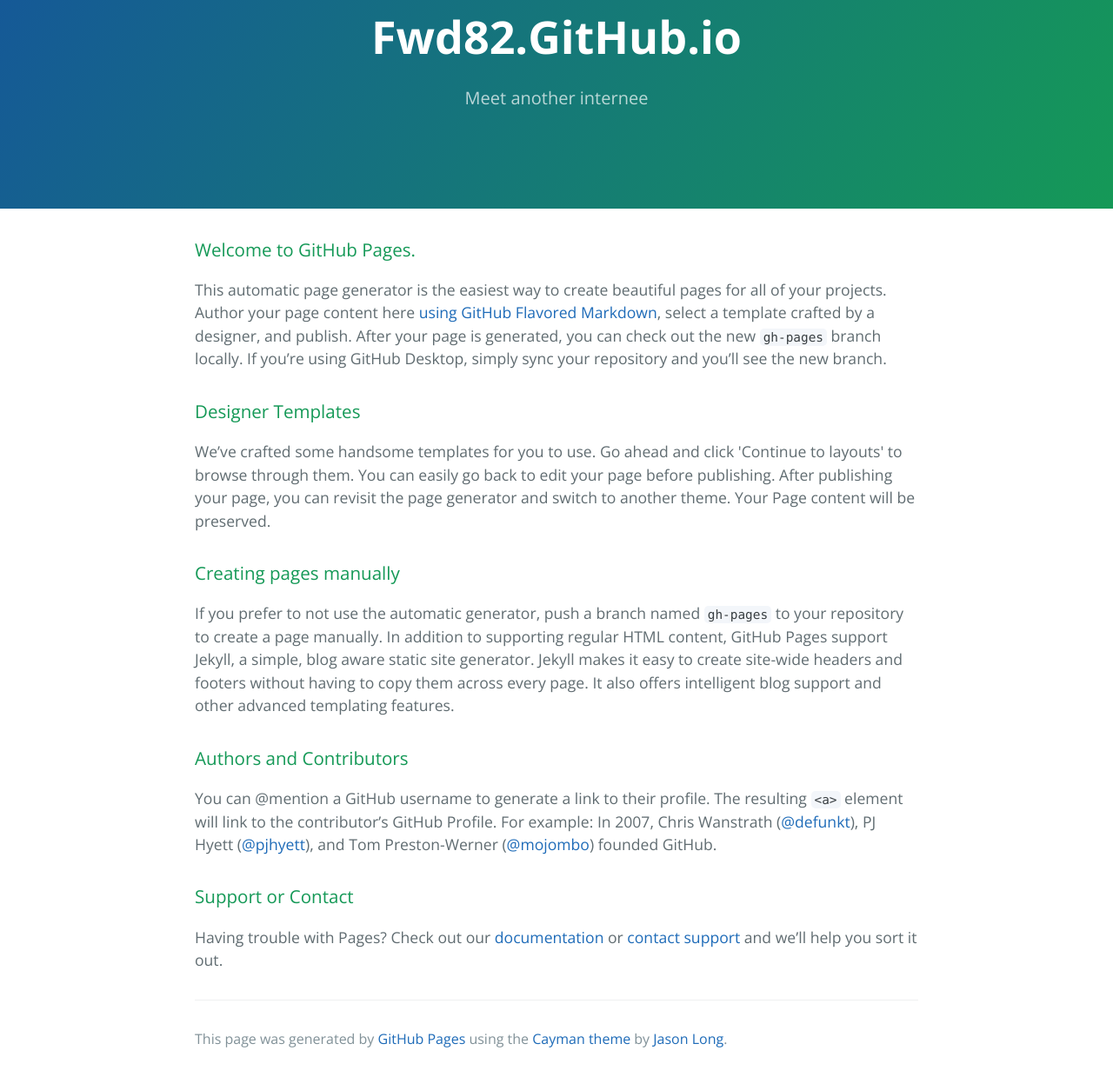
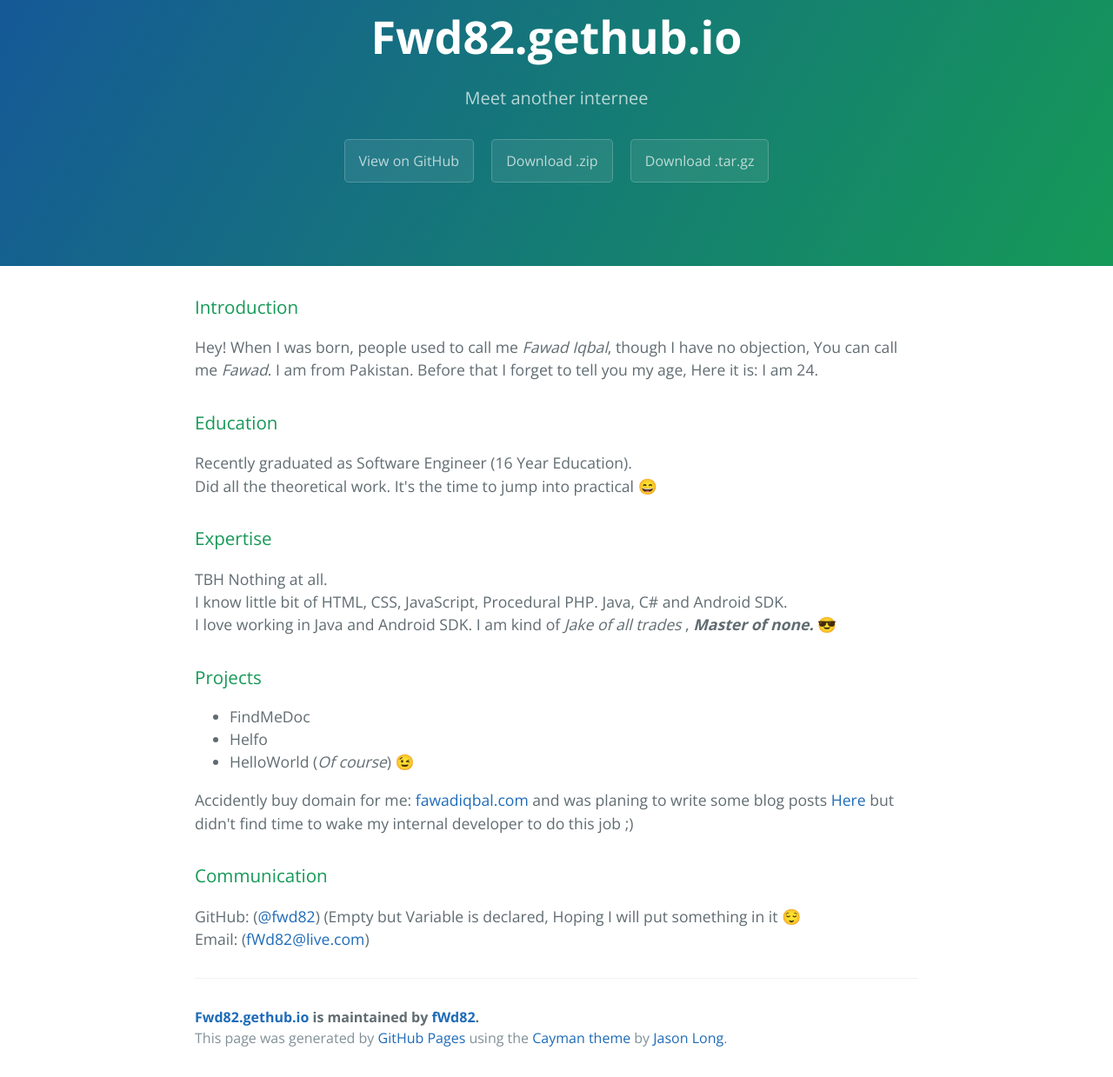
Before and after one commit to fWd82/fwd82.github.io, a plain HTML site: page index.html in a window 1280 px wide. Shown: the part 77-1316 px from the top of the page at 87% size. Drawn offline with nearby package versions, Linux system fonts and the light colour scheme.

Commit message:
Add files via upload

```diff
--- a/index.html
+++ b/index.html
@@ -2,7 +2,7 @@
 <html lang="en-us">
   <head>
     <meta charset="UTF-8">
-    <title>Fwd82.GitHub.io by fWd82</title>
+    <title>Fwd82.gethub.io by fWd82</title>
     <meta name="viewport" content="width=device-width, initial-scale=1">
     <link rel="stylesheet" type="text/css" href="stylesheets/normalize.css" media="screen">
     <link href='https://fonts.googleapis.com/css?family=Open+Sans:400,700' rel='stylesheet' type='text/css'>
@@ -11,37 +11,53 @@
   </head>
   <body>
     <section class="page-header">
-      <h1 class="project-name">Fwd82.GitHub.io</h1>
+      <h1 class="project-name">Fwd82.gethub.io</h1>
       <h2 class="project-tagline">Meet another internee</h2>
+      <a href="https://github.com/fWd82/fwd82.gethub.io" class="btn">View on GitHub</a>
+      <a href="https://github.com/fWd82/fwd82.gethub.io/zipball/master" class="btn">Download .zip</a>
+      <a href="https://github.com/fWd82/fwd82.gethub.io/tarball/master" class="btn">Download .tar.gz</a>
     </section>
 
     <section class="main-content">
       <h3>
-<a id="welcome-to-github-pages" class="anchor" href="#welcome-to-github-pages" aria-hidden="true"><span aria-hidden="true" class="octicon octicon-link"></span></a>Welcome to GitHub Pages.</h3>
+<a id="introduction" class="anchor" href="#introduction" aria-hidden="true"><span aria-hidden="true" class="octicon octicon-link"></span></a>Introduction</h3>
 
-<p>This automatic page generator is the easiest way to create beautiful pages for all of your projects. Author your page content here <a href="https://guides.github.com/features/mastering-markdown/">using GitHub Flavored Markdown</a>, select a template crafted by a designer, and publish. After your page is generated, you can check out the new <code>gh-pages</code> branch locally. If you’re using GitHub Desktop, simply sync your repository and you’ll see the new branch.</p>
+<p>Hey! When I was born, people used to call me <em>Fawad Iqbal</em>, though I have no objection, You can call me <em>Fawad</em>. I am from Pakistan. Before that I forget to tell you my age, Here it is: I am 24.</p>
 
 <h3>
-<a id="designer-templates" class="anchor" href="#designer-templates" aria-hidden="true"><span aria-hidden="true" class="octicon octicon-link"></span></a>Designer Templates</h3>
+<a id="education" class="anchor" href="#education" aria-hidden="true"><span aria-hidden="true" class="octicon octicon-link"></span></a>Education</h3>
 
-<p>We’ve crafted some handsome templates for you to use. Go ahead and click 'Continue to layouts' to browse through them. You can easily go back to edit your page before publishing. After publishing your page, you can revisit the page generator and switch to another theme. Your Page content will be preserved.</p>
+<p>Recently graduated as Software Engineer (16 Year Education). <br>
+Did all the theoretical work. It's the time to jump into practical <g-emoji alias="smile" fallback-src="https://assets-cdn.github.com/images/icons/emoji/unicode/1f604.png" ios-version="6.0">😄</g-emoji> </p>
 
 <h3>
-<a id="creating-pages-manually" class="anchor" href="#creating-pages-manually" aria-hidden="true"><span aria-hidden="true" class="octicon octicon-link"></span></a>Creating pages manually</h3>
+<a id="expertise" class="anchor" href="#expertise" aria-hidden="true"><span aria-hidden="true" class="octicon octicon-link"></span></a>Expertise</h3>
 
-<p>If you prefer to not use the automatic generator, push a branch named <code>gh-pages</code> to your repository to create a page manually. In addition to supporting regular HTML content, GitHub Pages support Jekyll, a simple, blog aware static site generator. Jekyll makes it easy to create site-wide headers and footers without having to copy them across every page. It also offers intelligent blog support and other advanced templating features.</p>
+<p>TBH Nothing at all. <br>
+I know little bit of HTML, CSS, JavaScript, Procedural PHP. Java, C# and Android SDK. <br>
+I love working in Java and Android SDK.
+I am kind of <em>Jake of all trades</em> , <strong><em>Master of none.</em></strong>  <g-emoji alias="sunglasses" fallback-src="https://assets-cdn.github.com/images/icons/emoji/unicode/1f60e.png" ios-version="6.0">😎</g-emoji></p>
 
 <h3>
-<a id="authors-and-contributors" class="anchor" href="#authors-and-contributors" aria-hidden="true"><span aria-hidden="true" class="octicon octicon-link"></span></a>Authors and Contributors</h3>
+<a id="projects" class="anchor" href="#projects" aria-hidden="true"><span aria-hidden="true" class="octicon octicon-link"></span></a>Projects</h3>
 
-<p>You can @mention a GitHub username to generate a link to their profile. The resulting <code>&lt;a&gt;</code> element will link to the contributor’s GitHub Profile. For example: In 2007, Chris Wanstrath (<a href="https://github.com/defunkt" class="user-mention">@defunkt</a>), PJ Hyett (<a href="https://github.com/pjhyett" class="user-mention">@pjhyett</a>), and Tom Preston-Werner (<a href="https://github.com/mojombo" class="user-mention">@mojombo</a>) founded GitHub.</p>
+<ul>
+<li>FindMeDoc</li>
+<li>Helfo</li>
+<li>HelloWorld (<em>Of course</em>) <g-emoji alias="wink" fallback-src="https://assets-cdn.github.com/images/icons/emoji/unicode/1f609.png" ios-version="6.0">😉</g-emoji>
+</li>
+</ul>
+
+<p>Accidently buy domain for me: <a href="https://www.fawadiqbal.com/">fawadiqbal.com</a> and was planing to write some blog posts <a href="http://www.blog.fawadiqbal.com/">Here</a> but didn't find time to wake my internal developer to do this job ;) </p>
 
 <h3>
-<a id="support-or-contact" class="anchor" href="#support-or-contact" aria-hidden="true"><span aria-hidden="true" class="octicon octicon-link"></span></a>Support or Contact</h3>
+<a id="communication" class="anchor" href="#communication" aria-hidden="true"><span aria-hidden="true" class="octicon octicon-link"></span></a>Communication</h3>
 
-<p>Having trouble with Pages? Check out our <a href="https://help.github.com/pages">documentation</a> or <a href="https://github.com/contact">contact support</a> and we’ll help you sort it out.</p>
+<p>GitHub: (<a href="https://github.com/fwd82" class="user-mention">@fwd82</a>) (Empty but Variable is declared, Hoping I will put something in it <g-emoji alias="relieved" fallback-src="https://assets-cdn.github.com/images/icons/emoji/unicode/1f60c.png" ios-version="6.0">😌</g-emoji>  <br>
+Email: (<a href="mailto:fWd82@live.com">fWd82@live.com</a>)</p>
 
       <footer class="site-footer">
+        <span class="site-footer-owner"><a href="https://github.com/fWd82/fwd82.gethub.io">Fwd82.gethub.io</a> is maintained by <a href="https://github.com/fWd82">fWd82</a>.</span>
 
         <span class="site-footer-credits">This page was generated by <a href="https://pages.github.com">GitHub Pages</a> using the <a href="https://github.com/jasonlong/cayman-theme">Cayman theme</a> by <a href="https://twitter.com/jasonlong">Jason Long</a>.</span>
       </footer>
```
Also changed, not shown: stylesheets/github-light.css (line endings or trailing spaces), stylesheets/normalize.css, stylesheets/stylesheet.css (line endings or trailing spaces).
